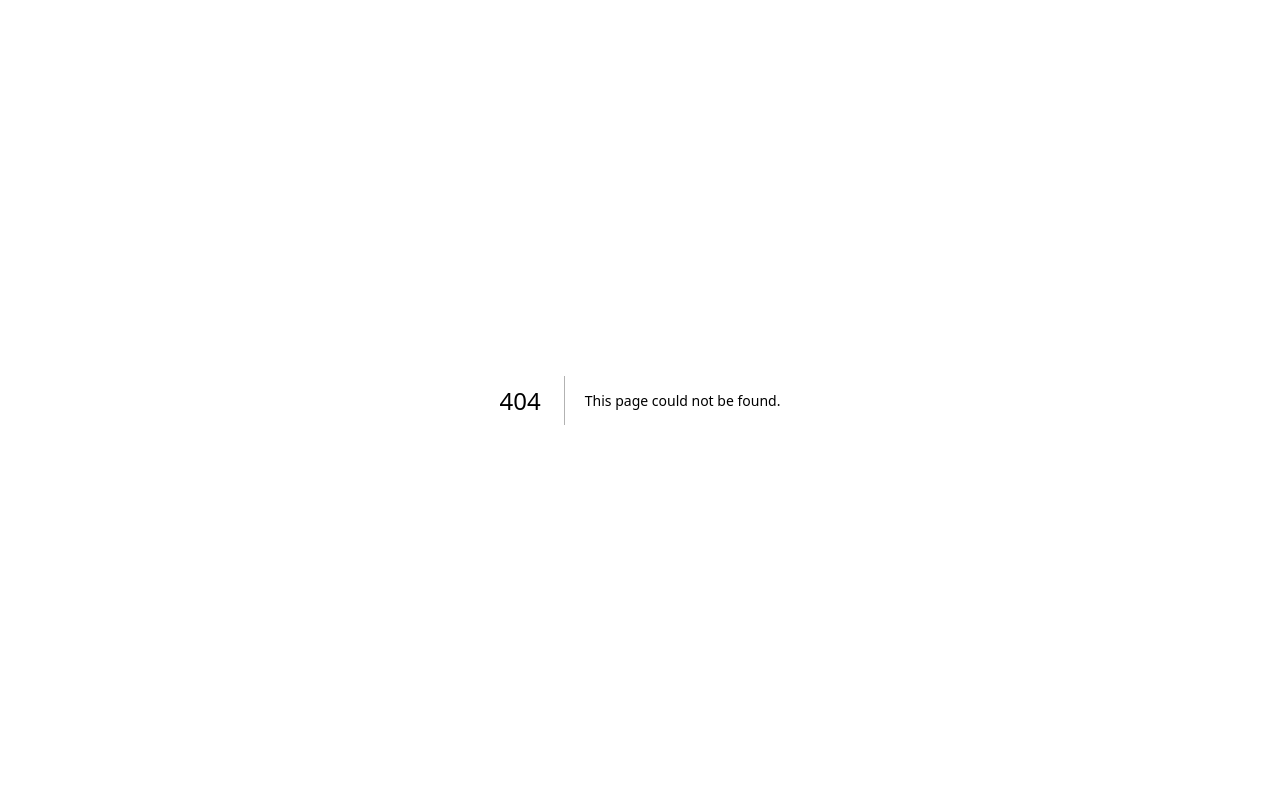
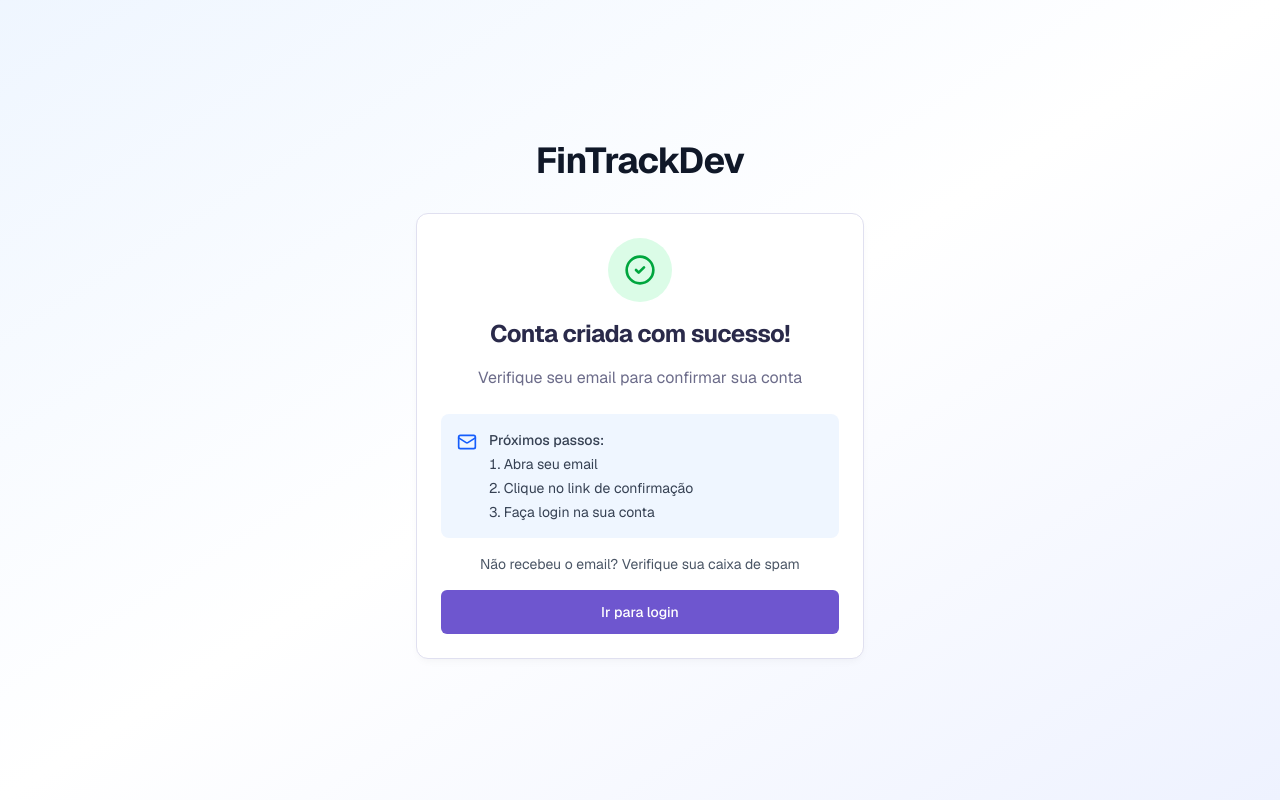
Before and after one commit to Gildaciolopes/dev-financial-system, a Next.js app: page /auth/sucess in a window 1280 px wide. Before the commit this address had no page. Built offline with nearby package versions, Linux system fonts and the light colour scheme.

Commit message:
feat: add success page for account creation with instructions and navigation

```diff
--- /dev/null
+++ b/src/app/auth/sucess/page.tsx
@@ -0,0 +1,61 @@
+import {
+  Card,
+  CardContent,
+  CardDescription,
+  CardHeader,
+  CardTitle,
+} from "@/components/ui/card";
+import { Button } from "@/components/ui/button";
+import Link from "next/link";
+import { CheckCircle2, Mail } from "lucide-react";
+
+export default function SuccessPage() {
+  return (
+    <div className="flex min-h-screen w-full items-center justify-center bg-linear-to-br from-blue-50 via-white to-indigo-50 p-6 dark:from-gray-950 dark:via-gray-900 dark:to-gray-950">
+      <div className="w-full max-w-md">
+        <div className="mb-8 text-center">
+          <h1 className="text-4xl font-bold tracking-tight text-gray-900 dark:text-white">
+            FinTrackDev
+          </h1>
+        </div>
+
+        <Card className="shadow-lg">
+          <CardHeader className="space-y-4 text-center">
+            <div className="mx-auto flex h-16 w-16 items-center justify-center rounded-full bg-green-100 dark:bg-green-900/20">
+              <CheckCircle2 className="h-8 w-8 text-green-600 dark:text-green-400" />
+            </div>
+            <CardTitle className="text-2xl font-bold">
+              Conta criada com sucesso!
+            </CardTitle>
+            <CardDescription className="text-base">
+              Verifique seu email para confirmar sua conta
+            </CardDescription>
+          </CardHeader>
+          <CardContent className="space-y-4">
+            <div className="rounded-lg bg-blue-50 p-4 dark:bg-blue-900/20">
+              <div className="flex gap-3">
+                <Mail className="h-5 w-5 text-blue-600 dark:text-blue-400 shrink-0 mt-0.5" />
+                <div className="text-sm text-gray-700 dark:text-gray-300">
+                  <p className="font-medium mb-1">Próximos passos:</p>
+                  <ol className="list-decimal list-inside space-y-1">
+                    <li>Abra seu email</li>
+                    <li>Clique no link de confirmação</li>
+                    <li>Faça login na sua conta</li>
+                  </ol>
+                </div>
+              </div>
+            </div>
+
+            <div className="text-center text-sm text-gray-600 dark:text-gray-400">
+              Não recebeu o email? Verifique sua caixa de spam
+            </div>
+
+            <Button asChild className="w-full h-11">
+              <Link href="/auth/login">Ir para login</Link>
+            </Button>
+          </CardContent>
+        </Card>
+      </div>
+    </div>
+  );
+}
```
